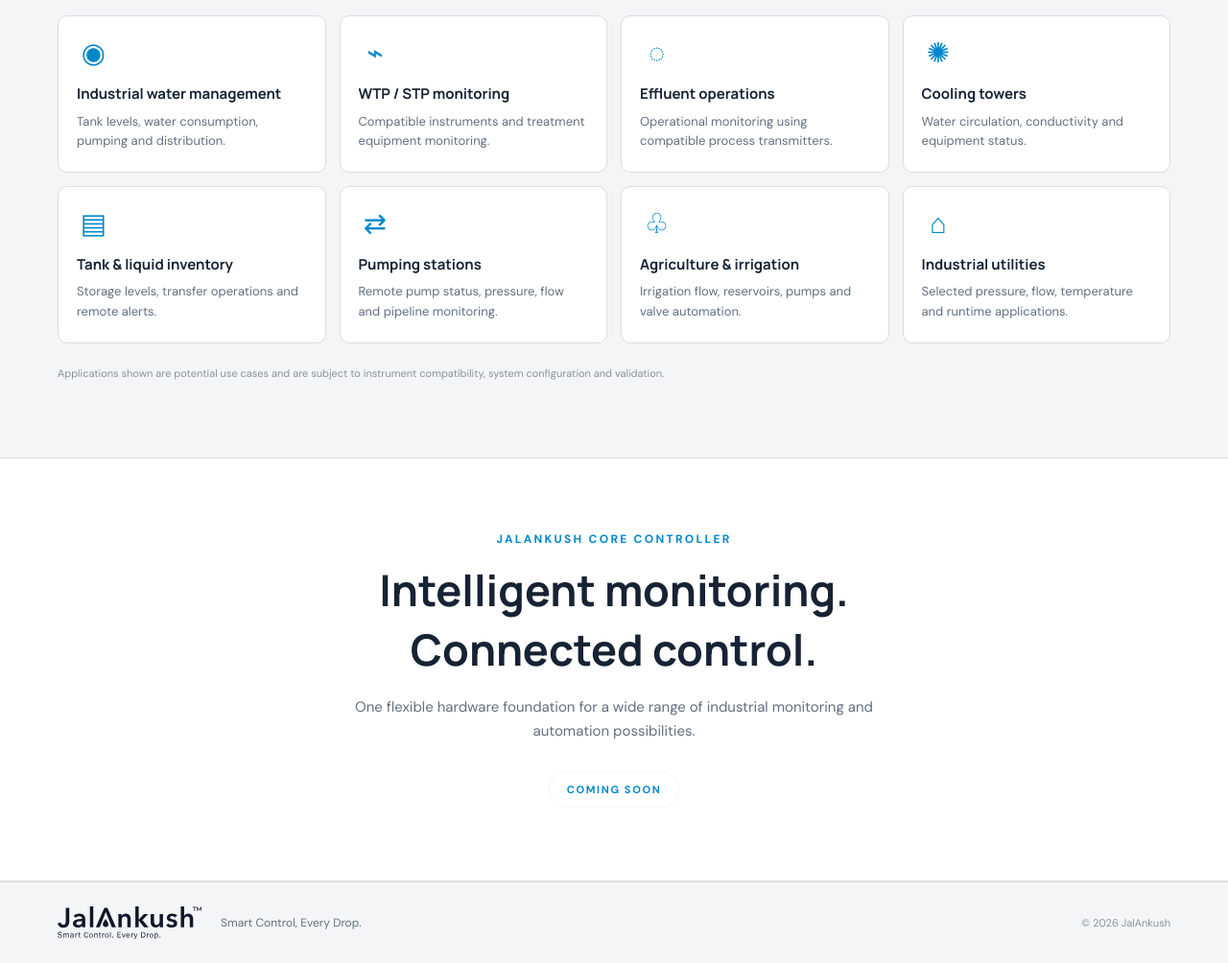
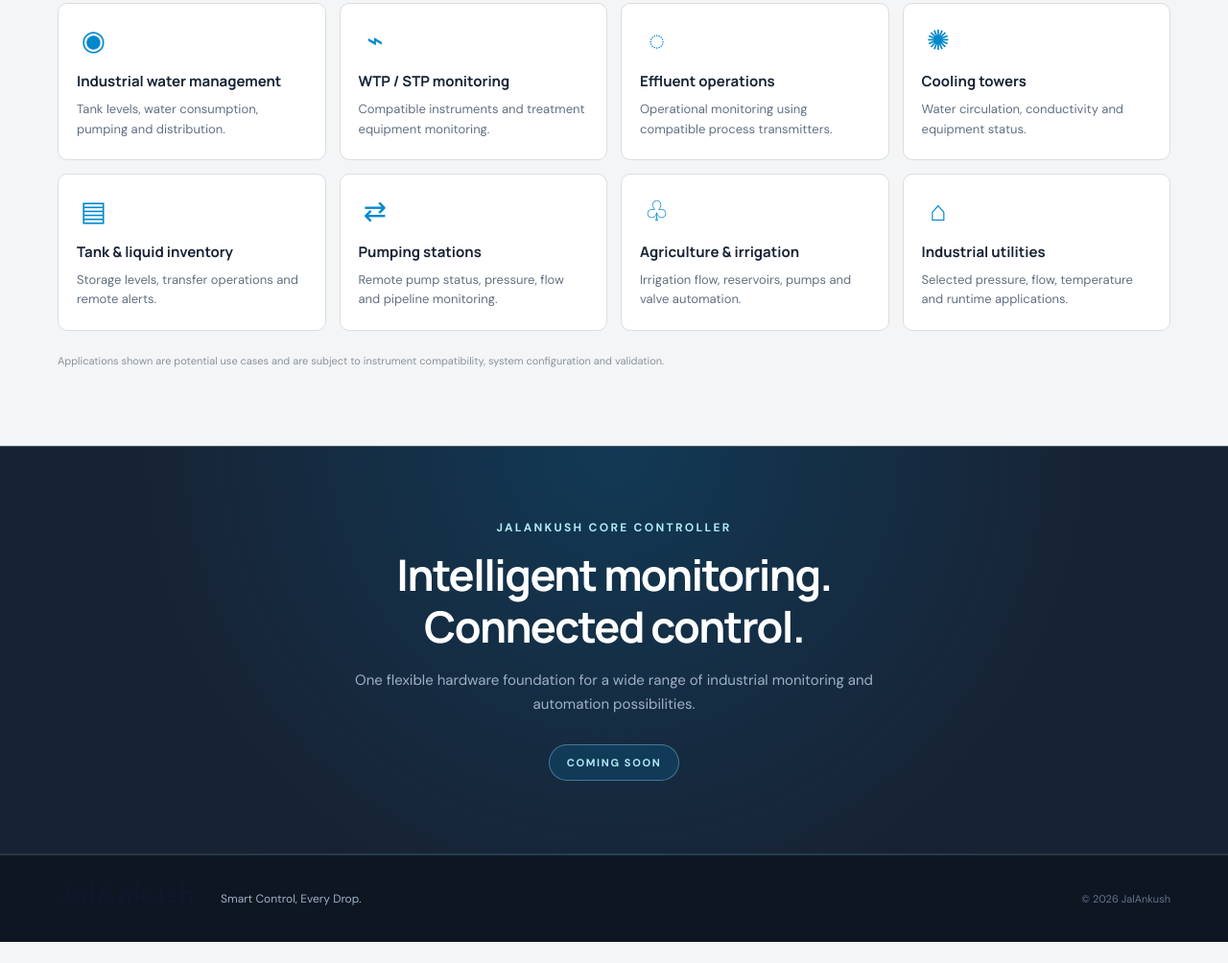
Before and after one commit to Jaswik-Ventures/jalankush-website, a plain HTML site: page index.html in a window 1280 px wide. Shown: the part 1370-2374 px from the top of the page at 96% size. After the commit the page ends 2352 px from the top, so only its background shows below. Drawn offline with Linux system fonts and the light colour scheme.

Commit message:
Enhance styles with new color variables and adjustments

```diff
--- a/styles.css
+++ b/styles.css
@@ -1,8 +1,10 @@
 * {
   box-sizing: border-box;
 }
+
 :root {
   --ink: #172334;
+  --ink-deep: #0e1621;
   --muted: #637080;
   --blue: #0088cc;
   --blue-dark: #16537e;
@@ -10,10 +12,12 @@
   --soft: #b0ebf5;
   --max: 1160px;
 }
+
 html {
   scroll-behavior: smooth;
   scroll-padding-top: 100px;
 }
+
 body {
   margin: 0;
   background: #F3F5F7;
@@ -21,21 +25,25 @@ body {
   font-family: "DM Sans", Arial, sans-serif;
   -webkit-font-smoothing: antialiased;
 }
+
 h1,
 h2,
 h3,
 p {
   margin-top: 0;
 }
+
 h1,
 h2,
 h3 {
   font-family: Manrope, "DM Sans", sans-serif;
 }
+
 .container {
   width: min(var(--max), calc(100% - 48px));
   margin-inline: auto;
 }
+
 .site-header {
   height: 88px;
   background: rgba(255, 255, 255, 0.96);
@@ -45,6 +53,7 @@ h3 {
   z-index: 20;
   backdrop-filter: blur(12px);
 }
+
 .nav-wrap {
   height: 100%;
   display: flex;
@@ -52,27 +61,32 @@ h3 {
   justify-content: space-between;
   gap: 24px;
 }
+
 .brand img {
   display: block;
   width: 215px;
   height: auto;
   max-height: 55px;
 }
+
 .main-nav {
   display: flex;
   align-items: center;
   gap: 34px;
 }
+
 .main-nav a {
   font-size: 14px;
   font-weight: 600;
   color: #354253;
   text-decoration: none;
 }
+
 .main-nav a:hover,
 .main-nav a.active {
   color: var(--blue);
 }
+
 .main-nav a.active:after {
   content: "";
   display: block;
@@ -80,6 +94,7 @@ h3 {
   background: var(--blue);
   margin-top: 8px;
 }
+
 .coming-soon-pill {
   font-size: 11px;
   letter-spacing: 0.1em;
@@ -91,11 +106,13 @@ h3 {
   padding: 10px 14px;
   white-space: nowrap;
 }
+
 .hero {
   background: linear-gradient(110deg, #F3F5F7 0%, #F3F5F7 48%, #e9f4fb 100%);
   overflow: hidden;
   border-bottom: 1px solid #ddd;
 }
+
 .hero-grid {
   min-height: 555px;
   display: grid;
@@ -105,6 +122,7 @@ h3 {
   padding-top: 42px;
   padding-bottom: 38px;
 }
+
 .eyebrow {
   font-size: 12px;
   letter-spacing: 0.19em;
@@ -112,6 +130,7 @@ h3 {
   color: var(--blue);
   margin-bottom: 17px;
 }
+
 .status-label {
   display: inline-flex;
   align-items: center;
@@ -125,12 +144,14 @@ h3 {
   padding: 7px 11px;
   margin-bottom: 17px;
 }
+
 .status-label span {
   width: 6px;
   height: 6px;
   border-radius: 50%;
   background: var(--blue);
 }
+
 .hero h1 {
   font-size: clamp(38px, 4.2vw, 57px);
   line-height: 1.12;
@@ -138,10 +159,12 @@ h3 {
   margin-bottom: 20px;
   font-weight: 800;
 }
+
 .hero h1 em {
   font-style: normal;
   color: #3d4b5b;
 }
+
 .hero-description {
   font-size: 18px;
   line-height: 1.7;
@@ -149,6 +172,7 @@ h3 {
   max-width: 540px;
   margin-bottom: 25px;
 }
+
 .hero-link {
   display: inline-flex;
   align-items: center;
@@ -160,12 +184,14 @@ h3 {
   border-bottom: 1px solid #b8cdbf;
   padding-bottom: 7px;
 }
+
 .hero-footnote {
   font-size: 12px;
   color: #8b959e;
   margin-top: 36px;
   margin-bottom: 0;
 }
+
 .hero-visual img {
   display: block;
   width: 150%;
@@ -173,16 +199,19 @@ h3 {
   height: auto;
   mix-blend-mode: multiply;
 }
+
 .image-caption {
   text-align: right;
   font-size: 10px;
   color: #929ba3;
   margin: 4px 6px 0;
 }
+
 .section-pad {
   padding: 78px 0;
   border-bottom: 1px solid #ddd;
 }
+
 .section-heading {
   display: flex;
   justify-content: space-between;
@@ -190,16 +219,19 @@ h3 {
   gap: 40px;
   margin-bottom: 36px;
 }
+
 .section-heading h2,
-. h2 {
+.closing h2 {
   font-size: clamp(27px, 3vw, 37px);
   letter-spacing: -0.035em;
   line-height: 1.2;
   margin: 0;
 }
+
 .section-heading .eyebrow {
   margin-bottom: 12px;
 }
+
 .section-intro {
   max-width: 420px;
   color: var(--muted);
@@ -207,20 +239,24 @@ h3 {
   line-height: 1.7;
   margin: 0;
 }
+
 .capability-grid {
   display: grid;
   grid-template-columns: repeat(5, 1fr);
   gap: 24px;
 }
+
 .capability {
   padding: 8px 4px 12px;
 }
+
 .icon {
   width: 43px;
   height: 43px;
   margin-bottom: 17px;
   color: #1685ce;
 }
+
 .icon svg,
 .icon img {
   width: 100%;
@@ -228,6 +264,7 @@ h3 {
   display: block;
   object-fit: contain;
 }
+
 .icon svg {
   fill: none;
   stroke: currentColor;
@@ -235,11 +272,13 @@ h3 {
   stroke-linecap: round;
   stroke-linejoin: round;
 }
+
 .capability h3 {
   font-size: 15px;
   margin-bottom: 8px;
   letter-spacing: -0.02em;
 }
+
 .capability p,
 .application-card p {
   font-size: 13px;
@@ -247,22 +286,26 @@ h3 {
   color: var(--muted);
   margin: 0;
 }
+
 .technical-note {
   font-size: 11px;
   line-height: 1.6;
   color: #89939b;
   margin: 23px 0 0;
 }
+
 .applications {
   background: #fafbfa;
   border-top: 1px solid #f0f2f1;
   border-bottom: 1px solid #f0f2f1;
 }
+
 .application-grid {
   display: grid;
   grid-template-columns: repeat(4, 1fr);
   gap: 14px;
 }
+
 .application-card {
   background: #fff;
   border: 1px solid #ddd;
@@ -274,11 +317,13 @@ h3 {
     transform 0.2s,
     box-shadow 0.2s;
 }
+
 .application-card:hover {
   border-color: #ddd;
   transform: translateY(-3px);
   box-shadow: 0 10px 25px rgba(26, 54, 39, 0.05);
 }
+
 .app-icon {
   display: inline-flex;
   align-items: center;
@@ -290,181 +335,246 @@ h3 {
   line-height: 1;
   margin-bottom: 15px;
 }
+
 .application-card h3 {
   font-size: 15px;
   line-height: 1.35;
   margin-bottom: 8px;
 }
+
+
+/* 1. Bottom Closing Banner */
+
 .closing {
   padding: 76px 0;
-  background: #fff;
+  background:
+    radial-gradient(circle at 50% 0%, rgba(0, 136, 204, 0.22), transparent 65%),
+    var(--ink);
+  /* #172334 */
   overflow: hidden;
   text-align: center;
-  border-bottom: 1px solid #ddd;
+  border-top: 1px solid rgba(176, 235, 245, 0.14);
+  border-bottom: 1px solid rgba(176, 235, 245, 0.12);
 }
+
 .closing-inner {
   max-width: 680px;
+  margin: 0 auto;
+  /* Ensures centered alignment if not already set by a container class */
 }
+
 .closing .eyebrow {
   margin-bottom: 14px;
+  color: var(--soft);
+  /* #b0ebf5 stands out cleanly on #172334 */
 }
+
 .closing h2 {
   font-size: clamp(32px, 4vw, 45px);
   margin-bottom: 17px;
+  color: #ffffff;
 }
+
 .closing p:not(.eyebrow) {
   max-width: 560px;
   margin: 0 auto;
-  color: var(--muted);
+  color: #9fb0c4;
+  /* Light slate tint for high readability on dark */
   font-size: 15px;
   line-height: 1.7;
 }
+
 .coming-soon-large {
   display: inline-block;
   margin-top: 28px;
   padding: 11px 18px;
-  border: 1px solid #F3F5F7;
+  background: rgba(0, 136, 204, 0.18);
+  border: 1px solid rgba(176, 235, 245, 0.35);
   border-radius: 30px;
-  color: var(--blue);
+  color: var(--soft);
+  /* #b0ebf5 */
   font-size: 11px;
   letter-spacing: 0.15em;
   font-weight: 700;
 }
+
+
 .site-footer {
-  padding: 25px 0;
-  border-top: 1px solid #ddd;
+  padding: 28px 0;
+  background-color: #0e1621;
+  /* Deepened version of your --ink (#172334) */
+  border-top: 1px solid rgba(176, 235, 245, 0.12);
+  /* Subtle tint from your --soft */
 }
+
 .footer-inner {
   display: flex;
   align-items: center;
   gap: 20px;
 }
+
 .footer-inner img {
   width: 150px;
   height: auto;
 }
+
 .footer-inner p {
   font-size: 12px;
-  color: var(--muted);
+  color: #9fb0c4;
+  /* Light slate-blue for clean readability on dark */
   margin: 0;
 }
-.footer-inner > span {
+
+.footer-inner>span {
   margin-left: auto;
   font-size: 11px;
-  color: #89939b;
+  color: #64748b;
+  /* Muted steel-grey for copyright */
 }
+
 @media (max-width: 900px) {
   .main-nav {
     gap: 20px;
   }
+
   .hero-grid {
     grid-template-columns: 1fr 1fr;
   }
+
   .hero h1 {
     font-size: 43px;
   }
+
   .capability-grid {
     grid-template-columns: repeat(3, 1fr);
   }
 }
+
 @media (max-width: 700px) {
   .container {
     width: min(100% - 36px, var(--max));
   }
+
   .site-header {
     height: 72px;
   }
+
   .brand img {
     width: 170px;
   }
+
   .nav-wrap {
     gap: 10px;
   }
+
   .main-nav {
     gap: 14px;
   }
+
   .main-nav a {
     font-size: 12px;
   }
+
   .coming-soon-pill {
     font-size: 9px;
     padding: 8px;
   }
+
   .hero-grid {
     grid-template-columns: 1fr;
     gap: 15px;
     padding-top: 48px;
     padding-bottom: 30px;
   }
+
   .hero h1 {
     font-size: clamp(36px, 9vw, 47px);
   }
+
   .hero-description {
     font-size: 16px;
   }
+
   .hero-visual {
     max-width: 600px;
     margin: auto;
   }
+
   .section-pad {
     padding: 58px 0;
   }
+
   .section-heading {
     display: block;
     margin-bottom: 27px;
   }
+
   .section-intro {
     margin-top: 13px;
   }
+
   .capability-grid {
     grid-template-columns: repeat(2, 1fr);
     gap: 20px 15px;
   }
+
   .application-grid {
     grid-template-columns: repeat(2, 1fr);
     gap: 10px;
   }
+
   .application-card {
     padding: 17px 14px;
     min-height: 150px;
   }
+
   .footer-inner {
     flex-wrap: wrap;
     gap: 10px 16px;
   }
+
   .footer-inner img {
     width: 130px;
   }
+
   .footer-inner p {
     font-size: 11px;
   }
-  .footer-inner > span {
+
+  .footer-inner>span {
     width: 100%;
     margin: 8px 0 0;
   }
 }
+
 @media (max-width: 470px) {
   .nav-wrap {
     justify-content: space-between;
   }
+
   .main-nav {
     gap: 10px;
   }
+
   .main-nav a {
     font-size: 11px;
   }
+
   .main-nav a:nth-child(2) {
     display: none;
   }
+
   .coming-soon-pill {
     font-size: 8px;
     letter-spacing: 0.06em;
     padding: 7px 9px;
   }
+
   .capability-grid,
   .application-grid {
     grid-template-columns: 1fr 1fr;
   }
+
   .capability h3,
   .application-card h3 {
     font-size: 14px;
@@ -497,8 +607,8 @@ svg {
 .hero-visual,
 .capability,
 .application-card,
-.section-heading > *,
-.footer-inner > * {
+.section-heading>*,
+.footer-inner>* {
   min-width: 0;
 }
 
@@ -557,9 +667,9 @@ svg {
     right: -18px;
     z-index: 30;
     padding: 10px 18px 16px;
-    background: rgba(255,255,255,.99);
+    background: rgba(255, 255, 255, .99);
     border-bottom: 1px solid var(--line);
-    box-shadow: 0 12px 22px rgba(23,35,52,.08);
+    box-shadow: 0 12px 22px rgba(23, 35, 52, .08);
     align-items: stretch;
     gap: 0;
   }
@@ -697,7 +807,7 @@ svg {
     text-align: right;
   }
 
-  .footer-inner > span {
+  .footer-inner>span {
     grid-column: 1 / -1;
     margin: 4px 0 0;
   }
@@ -771,10 +881,23 @@ svg {
 }
 
 @media (prefers-reduced-motion: reduce) {
-  html { scroll-behavior: auto; }
-  *, *::before, *::after {
+  html {
+    scroll-behavior: auto;
+  }
+
+  *,
+  *::before,
+  *::after {
     transition-duration: .01ms !important;
     animation-duration: .01ms !important;
     animation-iteration-count: 1 !important;
   }
 }
+
+.applications-cta {
+  margin-top: 24px
+}
+
+.applications-cta .hero-link {
+  display: inline-flex
+}
```
